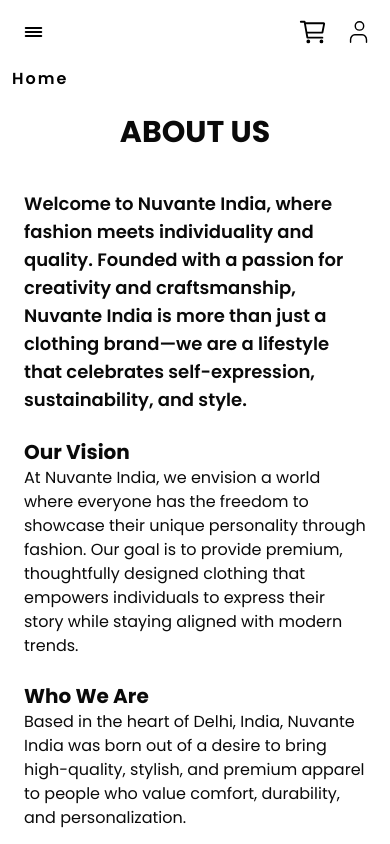
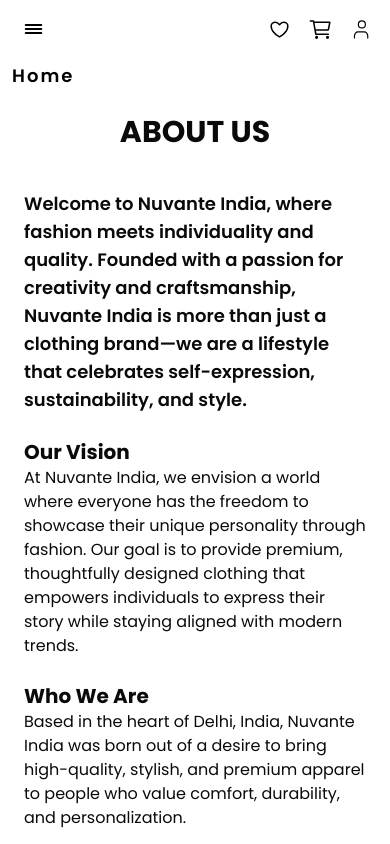
Before and after one commit to Nuvante/nuvante, a Next.js app: page /about in a window 390 px wide. Shown: the top 844 px of the page. Built offline with nearby package versions, Linux system fonts and the light colour scheme; no server answers; grey boxes are pictures that could not be loaded.

Commit message:
Update Navbar component styles for improved responsiveness and consistency

```diff
--- a/components/Navbar.tsx
+++ b/components/Navbar.tsx
@@ -42,7 +42,7 @@ export default function Navbar() {
             onClick={selfRedirect}
           >
             <video
-              className="top-0 p-1 w-[70px] md:h-fit md:w-[80px]"
+              className="top-0 p-1 w-[60px] md:h-fit md:w-[70px] lg:w-[80px] lg:h-[80px]"
               autoPlay
               loop
               playsInline
@@ -53,15 +53,21 @@ export default function Navbar() {
             </video>
           </div>
           <div>
-            <ul className="tracking-[2px] flex gap-6 lg:gap-10 ml-3 mt-4 lg:mt-0 lg:ml-0 lg:items-center flex-col text-black lg:flex-row w-fit">
+            <ul className="tracking-[2px] flex gap-4 lg:gap-8 ml-3 mt-4 lg:mt-0 lg:ml-0 lg:items-center flex-col text-black lg:flex-row w-fit">
               <li>
-                <a href="/">Home</a>
+                <a href="/" className="text-lg lg:text-base">
+                  Home
+                </a>
               </li>
               <li>
-                <Link href="/Contact">Contact</Link>
+                <Link href="/Contact" className="text-lg lg:text-base">
+                  Contact
+                </Link>
               </li>
               <li>
-                <Link href="/about">About</Link>
+                <Link href="/about" className="text-lg lg:text-base">
+                  About
+                </Link>
               </li>
               <li>
                 <div
@@ -69,7 +75,9 @@ export default function Navbar() {
                   onMouseEnter={() => setDropdown(true)}
                   onMouseLeave={() => setDropdown(false)}
                 >
-                  <Link href="/Products">Products</Link>
+                  <Link href="/Products" className="text-lg lg:text-base">
+                    Products
+                  </Link>
                   <div
                     className={`bg-[#F5F5F5] absolute top-6 w-[200px] p-2 z-10 px-2 border ${
                       dropdown ? "none" : "hidden"
@@ -105,14 +113,14 @@ export default function Navbar() {
             <div className="flex rounded-lg items-center bg-[#F5F5F5] px-4 w-fit ">
               <input
                 type="text"
-                className="bg-[#F5F5F5] h-[45px] outline-none w-[220px] rounded-lg text-black"
+                className="bg-[#F5F5F5] h-[35px] lg:h-[40px] outline-none w-[180px] lg:w-[220px] rounded-lg text-black text-sm lg:text-base"
                 placeholder="What are you looking for?"
               />
               <div>
                 <Image
                   src={search}
-                  width={30}
-                  height={30}
+                  width={25}
+                  height={25}
                   className="cursor-pointer"
                   alt="search"
                 />
@@ -122,8 +130,8 @@ export default function Navbar() {
               <Link href="/Wishlist">
                 <Image
                   src={heart}
-                  width={30}
-                  height={30}
+                  width={25}
+                  height={25}
                   className="cursor-pointer"
                   alt="heart"
                 />
@@ -131,8 +139,8 @@ export default function Navbar() {
               <Link href="/Cart">
                 <Image
                   src={cart}
-                  width={30}
-                  height={30}
+                  width={25}
+                  height={25}
                   className="cursor-pointer"
                   alt="cart"
                 />
@@ -142,8 +150,8 @@ export default function Navbar() {
               >
                 <Image
                   src={User}
-                  width={30}
-                  height={30}
+                  width={25}
+                  height={25}
                   className="cursor-pointer"
                   alt="user"
                 />
@@ -164,18 +172,18 @@ export default function Navbar() {
         <div className="flex justify-between items-center px-4">
           <div
             onClick={handleNavbar}
-            className="hamburger_responsive lg:hidden flex-col gap-1 cursor-pointer flex scale-50" // Adjusted size for the hamburger
+            className="hamburger_responsive lg:hidden flex-col gap-1 cursor-pointer flex scale-50"
           >
-            <div className="line w-5 h-[2px] bg-black"></div> {/* Adjusted width */}
-            <div className="line w-5 h-[2px] bg-black"></div> {/* Adjusted width */}
-            <div className="line w-5 h-[2px] bg-black"></div> {/* Adjusted width */}
+            <div className="line w-6 h-[2px] bg-black"></div>
+            <div className="line w-6 h-[2px] bg-black"></div>
+            <div className="line w-6 h-[2px] bg-black"></div>
           </div>
           <div
             className="navbar-brand flex items-center cursor-pointer w-fit"
             onClick={selfRedirect}
           >
             <video
-              className="top-0 p-1 w-[70px] md:h-fit md:w-[80px]"
+              className="top-0 p-1 w-[60px] md:h-fit md:w-[70px] lg:w-[80px] lg:h-[80px]"
               autoPlay
               loop
               playsInline
@@ -186,11 +194,20 @@ export default function Navbar() {
             </video>
           </div>
           <div className="flex lg:flex-row items-center gap-4">
+            <Link href="/Wishlist">
+              <Image
+                src={heart}
+                width={25}
+                height={25}
+                className="cursor-pointer"
+                alt="heart"
+              />
+            </Link>
             <Link href="/Cart">
               <Image
                 src={cart}
-                width={30}
-                height={30}
+                width={25}
+                height={25}
                 className="cursor-pointer"
                 alt="cart"
               />
@@ -200,8 +217,8 @@ export default function Navbar() {
             >
               <Image
                 src={User}
-                width={30}
-                height={30}
+                width={25}
+                height={25}
                 className="cursor-pointer"
                 alt="user"
               />
@@ -209,15 +226,21 @@ export default function Navbar() {
           </div>
         </div>
         <div>
-          <ul className="tracking-[2px] flex gap-6 lg:gap-10 ml-3 mt-4 lg:mt-0 lg:ml-0 lg:items-center flex-col font-semibold text-black lg:flex-row w-fit">
+          <ul className="tracking-[2px] flex gap-4 lg:gap-10 ml-3 mt-4 lg:mt-0 lg:ml-0 lg:items-center flex-col font-semibold text-black lg:flex-row w-fit">
             <li>
-              <a href="/">Home</a>
+              <a href="/" className="text-lg lg:text-base">
+                Home
+              </a>
             </li>
             <li>
-              <Link href="/Contact">Contact</Link>
+              <Link href="/Contact" className="text-lg lg:text-base">
+                Contact
+              </Link>
             </li>
             <li>
-              <Link href="/about">About</Link>
+              <Link href="/about" className="text-lg lg:text-base">
+                About
+              </Link>
             </li>
             <li>
               <div
@@ -225,7 +248,9 @@ export default function Navbar() {
                 onMouseEnter={() => setDropdown(true)}
                 onMouseLeave={() => setDropdown(false)}
               >
-                <Link href="/Products">Products</Link>
+                <Link href="/Products" className="text-lg lg:text-base">
+                  Products
+                </Link>
                 <div
                   className={`bg-[#F5F5F5] absolute top-6 w-[200px] p-2 z-10 px-2 border ${
                     dropdown ? "none" : "hidden"
@@ -260,14 +285,14 @@ export default function Navbar() {
             <div className="flex rounded-lg items-center bg-[#F5F5F5] px-4 w-fit ">
               <input
                 type="text"
-                className="bg-[#F5F5F5] h-[45px] outline-none w-[220px] rounded-lg text-black"
+                className="bg-[#F5F5F5] h-[35px] lg:h-[40px] outline-none w-[180px] lg:w-[220px] rounded-lg text-black text-sm lg:text-base"
                 placeholder="What are you looking for?"
               />
               <div>
                 <Image
                   src={search}
-                  width={30}
-                  height={30}
+                  width={25}
+                  height={25}
                   className="cursor-pointer"
                   alt="search"
                 />
```
